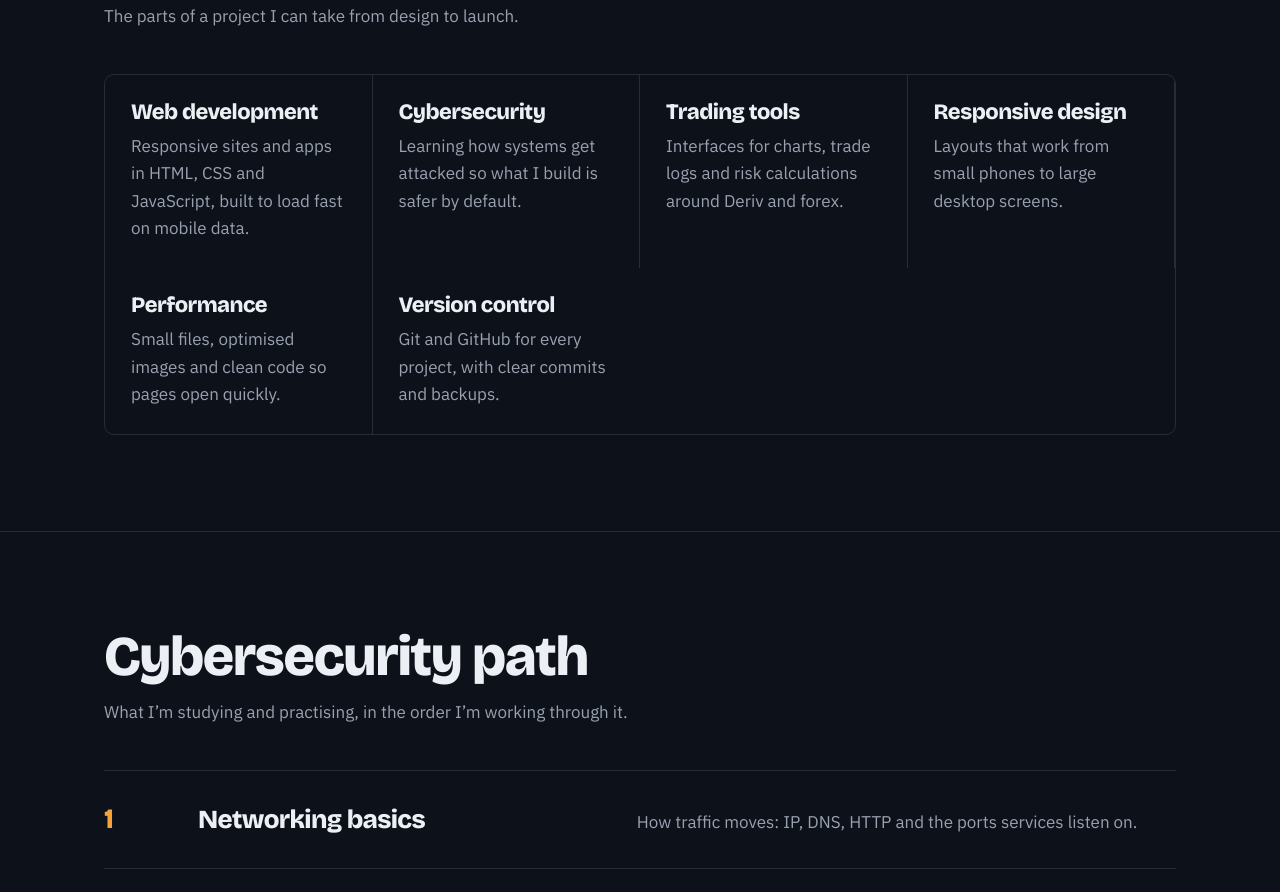
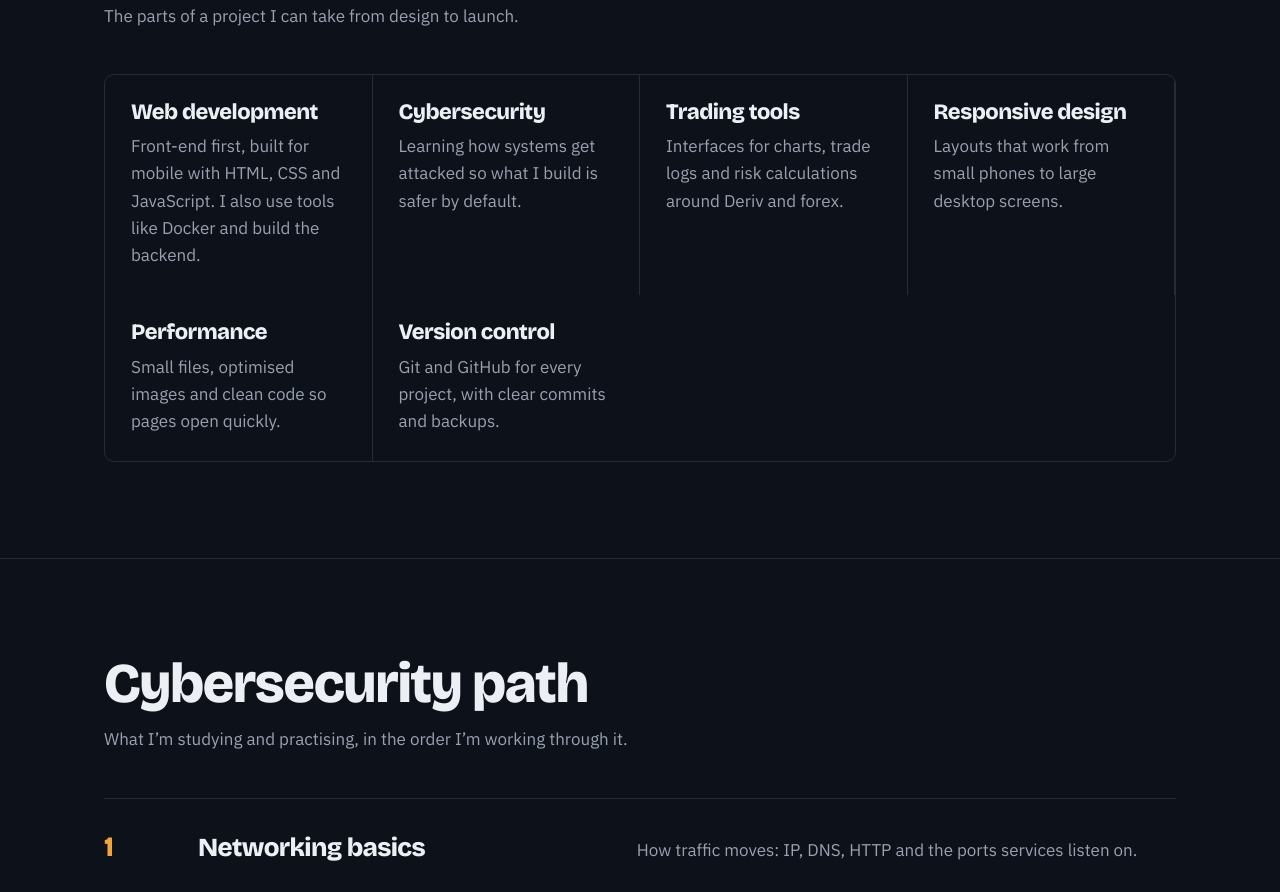
Before and after one commit to bevanardin061-source/Bevan-portfolio, a plain HTML site: page index.html in a window 1280 px wide. Shown: the part 5107-5999 px from the top of the page. Drawn offline with nearby package versions, Linux system fonts and the light colour scheme.

Commit message:
Update web development portfolio copy

```diff
--- a/index.html
+++ b/index.html
@@ -103,7 +103,7 @@
   <h2>What I work with</h2>
   <p class="sub">The parts of a project I can take from design to launch.</p>
   <div class="stack">
-    <div><h3>Web development</h3><p>Responsive sites and apps in HTML, CSS and JavaScript, built to load fast on mobile data.</p></div>
+    <div><h3>Web development</h3><p>Front-end first, built for mobile with HTML, CSS and JavaScript. I also use tools like Docker and build the backend.</p></div>
     <div><h3>Cybersecurity</h3><p>Learning how systems get attacked so what I build is safer by default.</p></div>
     <div><h3>Trading tools</h3><p>Interfaces for charts, trade logs and risk calculations around Deriv and forex.</p></div>
     <div><h3>Responsive design</h3><p>Layouts that work from small phones to large desktop screens.</p></div>
```
